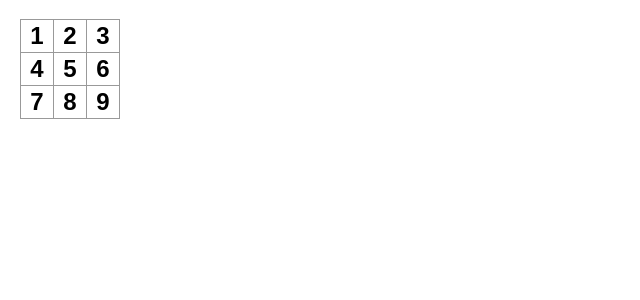
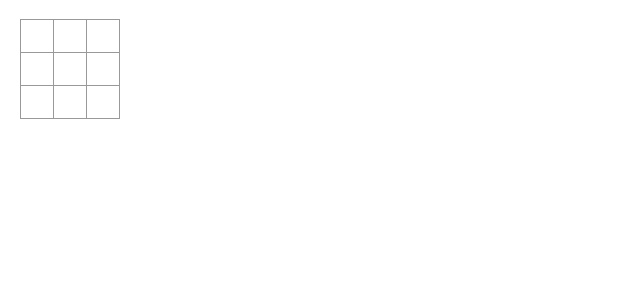
Before and after one commit to zelitosaide/react-js-course, a React (Create React App) app: page / in a window 1280 px wide. Shown: the top 300 px of the page, without its empty margins (0-640 px from the left). Built offline with nearby package versions, Linux system fonts and the light colour scheme.

Commit message:
Tic Tac Toe

```diff
--- a/src/learn/get-started/quick-start/tic-tac-toe/index.js
+++ b/src/learn/get-started/quick-start/tic-tac-toe/index.js
@@ -1,3 +1,5 @@
+import { useState } from "react";
+
 import "./style.css";
 
 export default function TicTacToe() {
@@ -8,25 +10,27 @@ export function Board() {
   return (
     <>
       <div className="board-row">
-        <Square value="1" />
-        <Square value="2" />
-        <Square value="3" />
+        <Square />
+        <Square />
+        <Square />
       </div>
       <div className="board-row">
-        <Square value="4" />
-        <Square value="5" />
-        <Square value="6" />
+        <Square />
+        <Square />
+        <Square />
       </div>
       <div className="board-row">
-        <Square value="7" />
-        <Square value="8" />
-        <Square value="9" />
+        <Square />
+        <Square />
+        <Square />
       </div>
     </>
   );
 }
 
-export function Square({ value }) {
+export function Square() {
+  const [value, setValue] = useState(null);
+
   function handleClick() {
     console.log("clicked:");
   }
```
